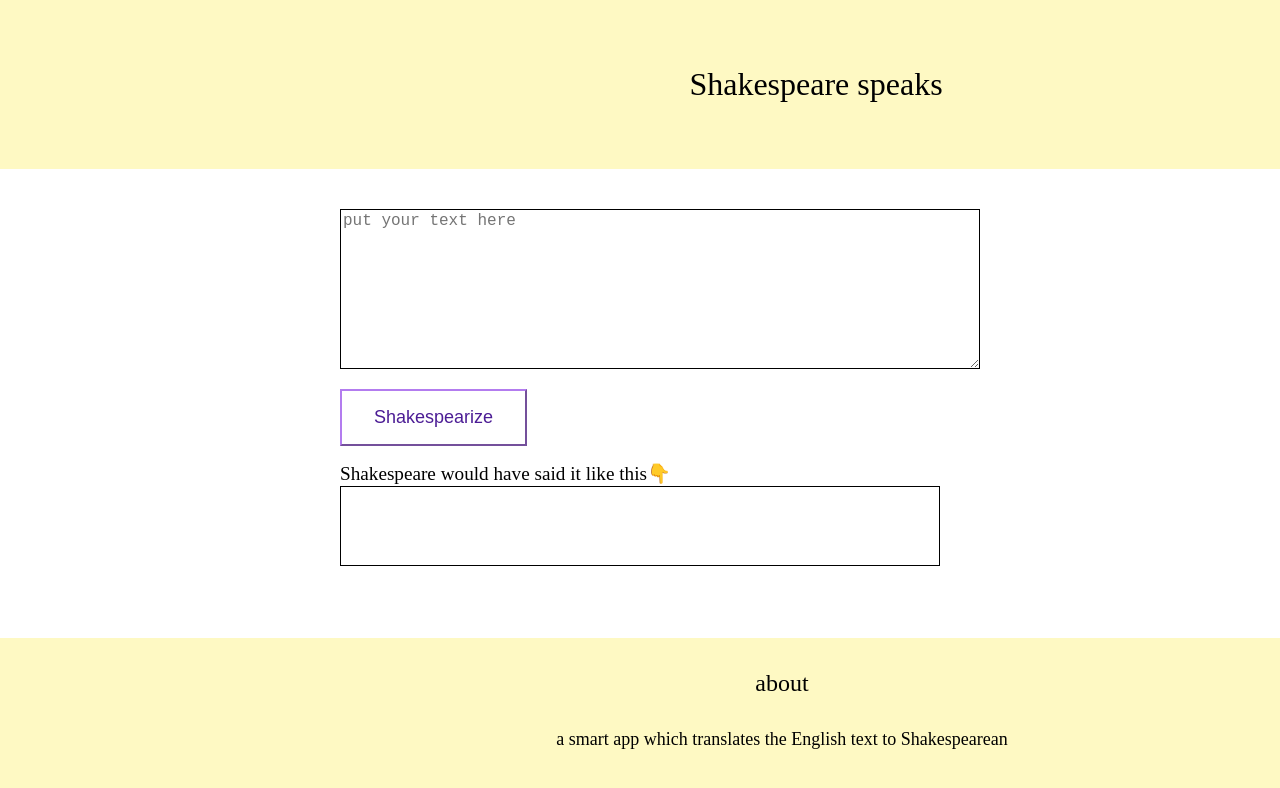
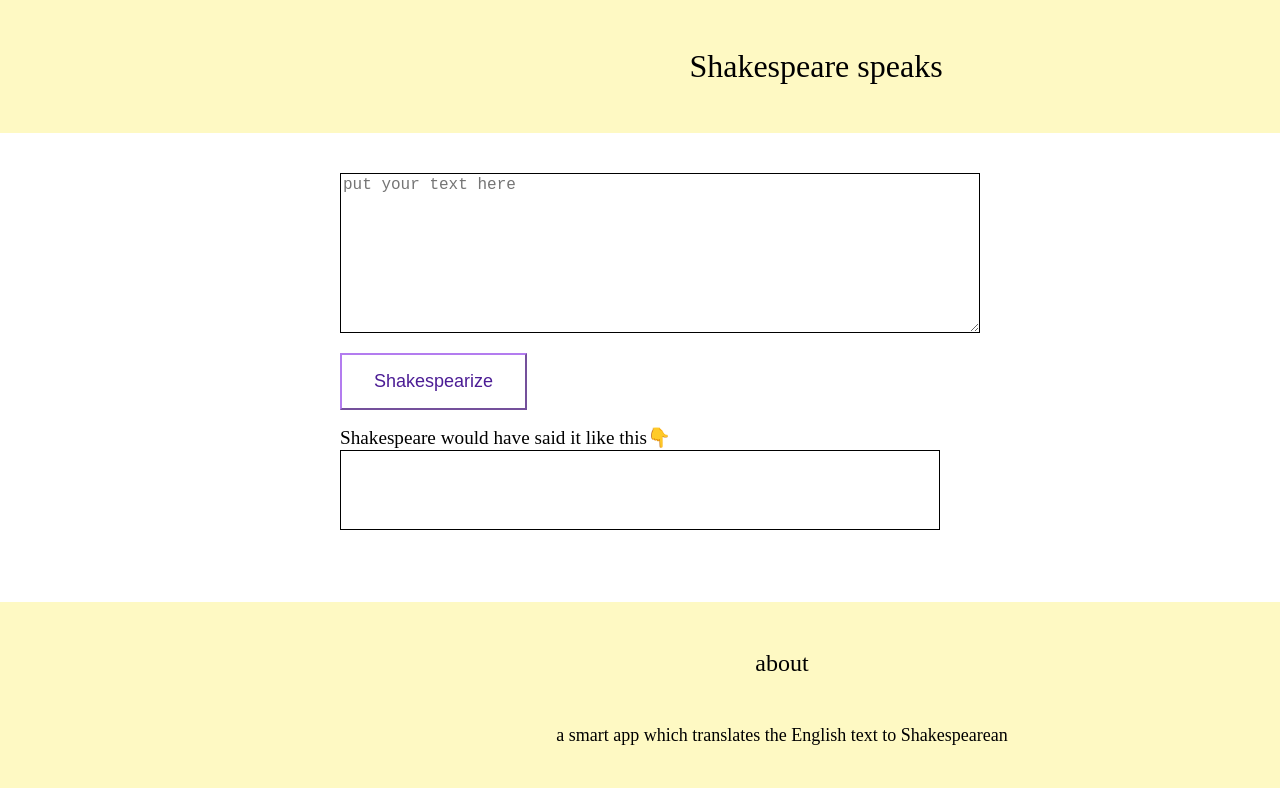
Before and after one commit to mahimagupta24/fun-app-translator, a plain HTML site: page index.html in a window 1280 px wide. Shown: the top 788 px of the page. Drawn offline with Linux system fonts and the light colour scheme.

Commit message:
docs update

```diff
--- a/index.html
+++ b/index.html
@@ -9,7 +9,7 @@
   </head>
   <body>
     <nav>
-    <div style="font-size:2rem;padding:50px;">Shakespeare speaks</nav>
+    <div style="font-size:2rem;padding:2rem;">Shakespeare speaks</nav>
       <main>
     <textarea id="txt-input" placeholder="put your text here"></textarea>
     <button id="btn-txt">Shakespearize</button>
@@ -17,7 +17,7 @@
     <div id="output"style=padding:1rem;></div>
       </main>
       <footer>
-        <div style="font-size:x-large">about</div>
+        <div style="font-size:x-large;padding:1rem;">about</div>
         <p>a smart app which translates the English text to Shakespearean </p>
       </footer>
     <script src="index.js" type="text/javascript"></script>
```
